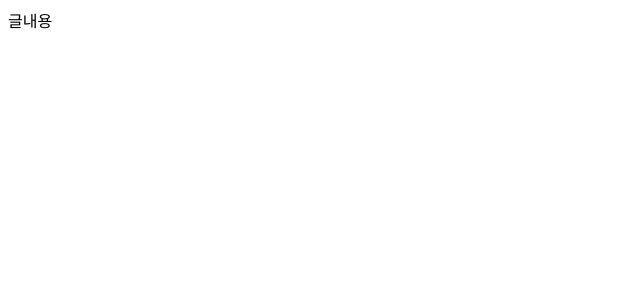
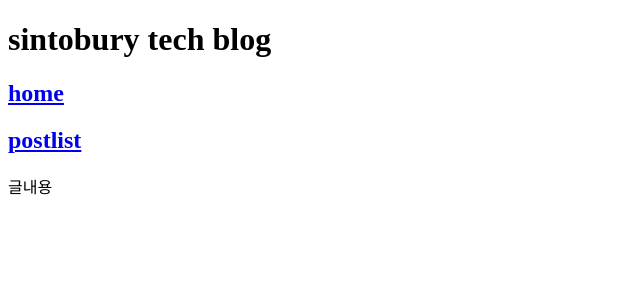
Before and after one commit to sintobury/sintobury-techblog, a Next.js app in the folder techblog/: page /post in a window 1280 px wide. Shown: the top 300 px of the page, without its empty margins (0-640 px from the left). Built offline with nearby package versions, Linux system fonts and the light colour scheme.

Commit message:
header layout에 적용

```diff
--- a/techblog/app/layout.tsx
+++ b/techblog/app/layout.tsx
@@ -1,22 +1,6 @@
-import type { Metadata } from 'next'
-import localFont from 'next/font/local'
 import './globals.css'
-
-const geistSans = localFont({
-  src: './fonts/GeistVF.woff',
-  variable: '--font-geist-sans',
-  weight: '100 900',
-})
-const geistMono = localFont({
-  src: './fonts/GeistMonoVF.woff',
-  variable: '--font-geist-mono',
-  weight: '100 900',
-})
-
-export const metadata: Metadata = {
-  title: 'Create Next App',
-  description: 'Generated by create next app',
-}
+import Header from '../components/header'
+// import Footer from '../components/footer'
 
 export default function RootLayout({
   children,
@@ -24,9 +8,11 @@ export default function RootLayout({
   children: React.ReactNode
 }>) {
   return (
-    <html lang="en">
-      <body className={`${geistSans.variable} ${geistMono.variable}`}>
-        {children}
+    <html lang="ko">
+      <body >
+        <Header />
+        <main>{children}</main>
+        {/* <Footer /> */}
       </body>
     </html>
   )
--- /dev/null
+++ b/techblog/components/header.tsx
@@ -0,0 +1,14 @@
+import { blogTitle } from "@/mock/mockdata";
+import Nav from "./nav";
+
+export default function Header() {
+
+    return (
+        <>
+            <header>
+                <h1>{blogTitle}</h1>
+                <Nav/>
+            </header>
+        </>
+    )
+}
--- /dev/null
+++ b/techblog/components/nav.tsx
@@ -0,0 +1,14 @@
+import Link from "next/link";
+import { navMenu } from "@/mock/mockdata";
+
+export default function Nav() {
+    return (
+        <nav>
+            {navMenu.map((menu) => (
+                <Link href={menu.link} key={menu.name}>
+                    <h2>{menu.name}</h2>
+                </Link>
+            ))}
+        </nav>
+    )
+}
--- /dev/null
+++ b/techblog/mock/mockdata.ts
@@ -0,0 +1,6 @@
+export const blogTitle : string = 'sintobury tech blog'
+
+export const navMenu : { name : string ; link : string} [] = [
+    { name : 'home', link : '/'},
+    { name : 'postlist', link: '/postlist'}
+]
```
